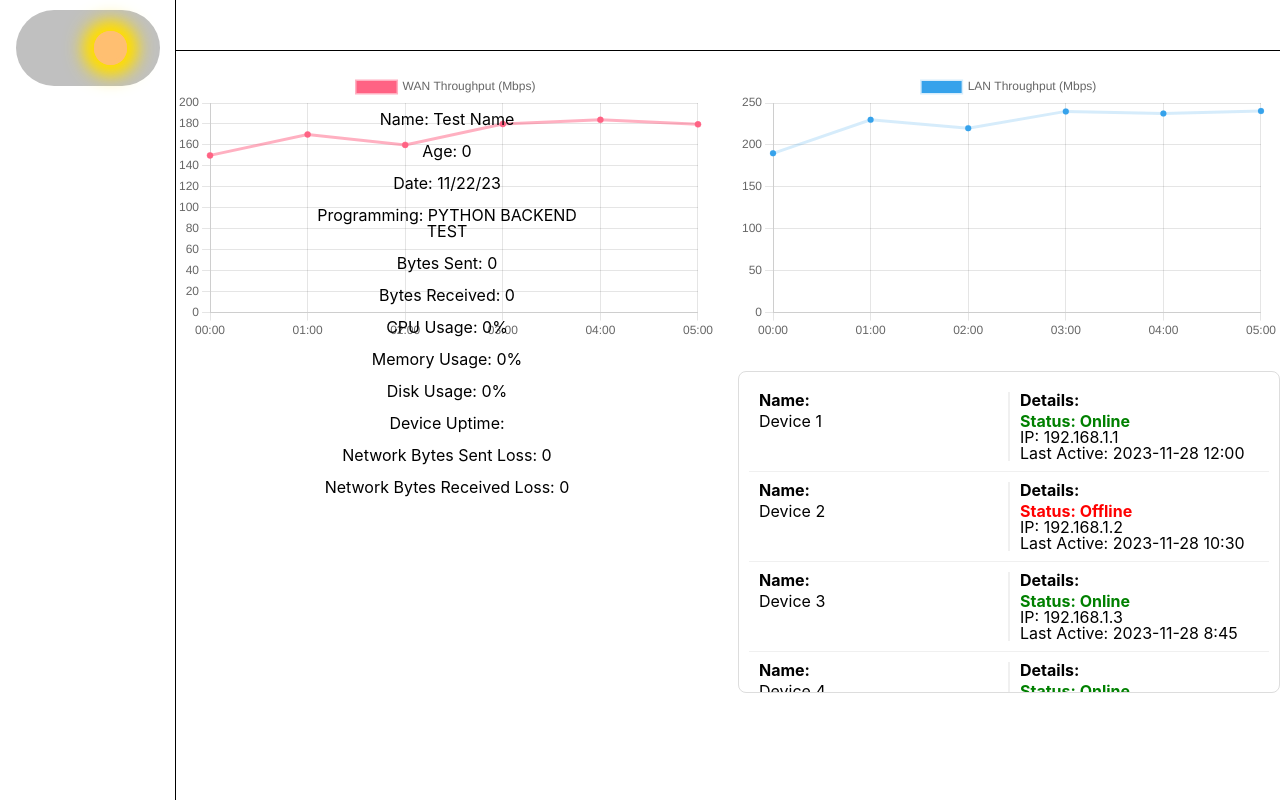
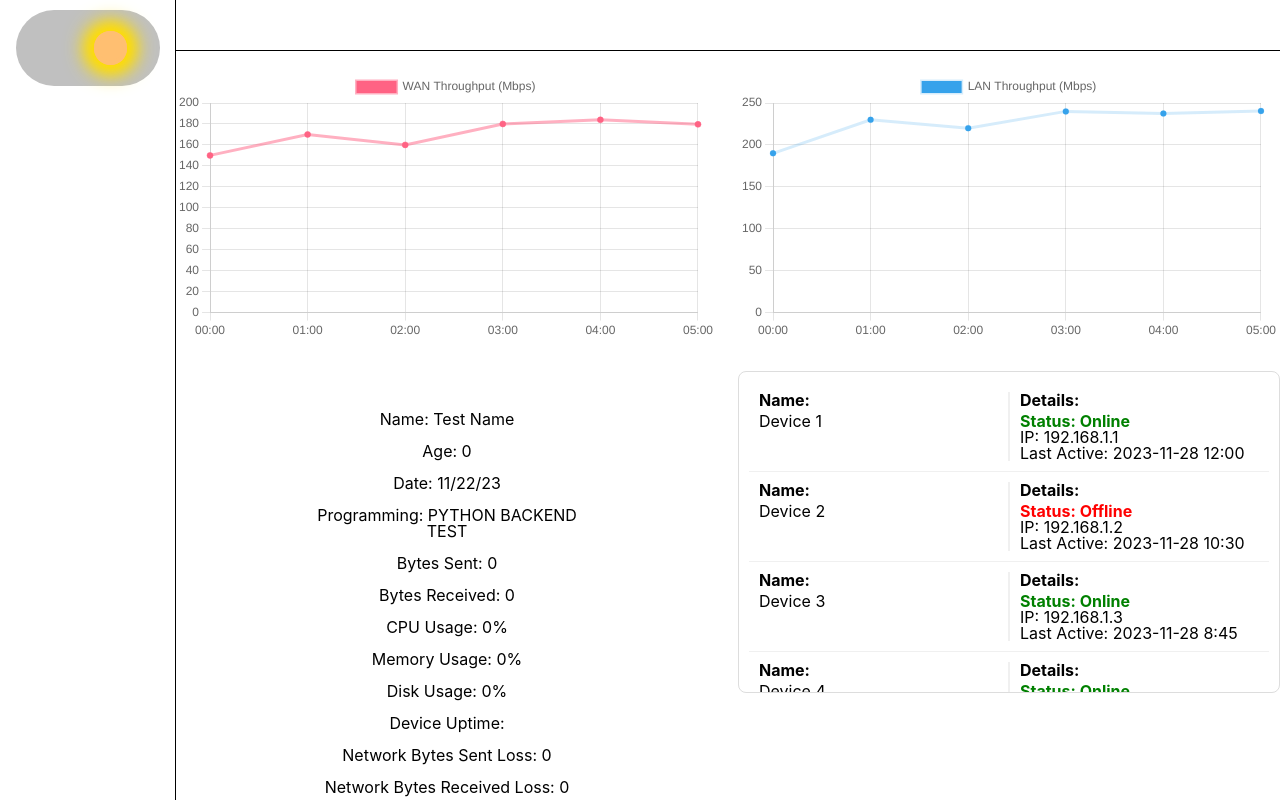
Before and after one commit to jgon95/Network-Monitor, a React (Create React App) app in the folder frontend/: page / in a window 1280 px wide. Built offline with nearby package versions, Linux system fonts and the light colour scheme; no server answers.

Commit message:
Temporarily repositioning raw data

```diff
--- a/frontend/src/components/NetworkMap.css
+++ b/frontend/src/components/NetworkMap.css
@@ -9,7 +9,7 @@
 
     .api-data {
       position: absolute;
-      bottom: 150px;
+      bottom: -150px;
       /* distance from the bottom of .network-map */
       left: 50%;
       /* horizontally centered */
```
